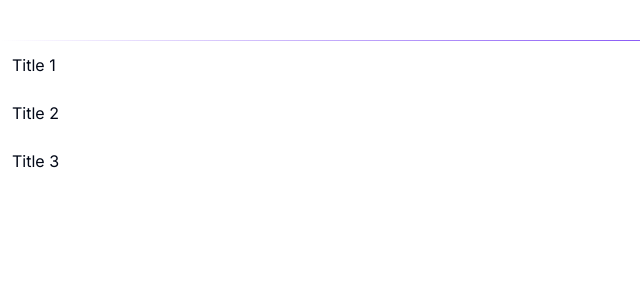
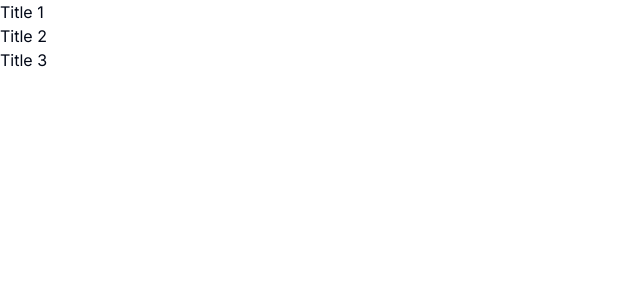
Before and after one commit to Rishiii7/React-Exp, a Next.js app in the folder my-learning/: page /Day-3 in a window 1280 px wide. Shown: the top 300 px of the page, without its empty margins (0-640 px from the left). Built offline with nearby package versions, Linux system fonts and the light colour scheme.

Commit message:
feat: added accordion function using context api

```diff
--- /dev/null
+++ b/my-learning/app/Day-3/accordion/accordion-context.tsx
@@ -0,0 +1,64 @@
+import React, { useContext } from "react";
+
+export const AccordionContext = React.createContext<{
+    activeContent: string | null ,
+    handleTrigger: (id: string | null ) => void
+} | null>(null);
+export const AccordionItemContext = React.createContext<{ id: string | null } | null>(null);
+
+export const useAccordionContext = () => {
+    const context = useContext(AccordionContext);
+    if( context === undefined) {
+        throw new Error("useAccordion must be used within a <Accordion />");
+    }
+
+    return context;
+}
+
+export const useAccordionItemContext = () => {
+    const context = useContext(AccordionItemContext);
+    if( context === undefined) {
+        throw new Error("useAccordionItemContext must be used within <AccordionItem />")
+    }
+    return context;
+}
+
+export const AccordionProvider = ({
+    children,
+    value
+} : {
+    children: React.ReactNode,
+    value: {
+        activeContent: string | null ;
+        handleTrigger: (id: string | null ) => void;
+    } | null
+}) => {
+    const context = useContext(AccordionContext);
+
+    return (
+        <>
+            <AccordionContext.Provider value={context}>
+                { children }
+            </AccordionContext.Provider>
+        </>
+    )
+}
+
+export const AccordionItemProvider = ({
+    value,
+    children
+}: {
+    value: {
+        id: string | null;
+    }
+    children: React.ReactNode
+}) => {
+
+    return (
+        <>
+            <AccordionItemContext.Provider value={value}>
+                    { children }
+            </AccordionItemContext.Provider>
+        </>
+    )
+}
--- /dev/null
+++ b/my-learning/app/Day-3/accordion/accordion.tsx
@@ -0,0 +1,106 @@
+import React, { useState } from 'react'
+import {
+    AccordionContext,
+    AccordionItemContext,
+    useAccordionContext,
+    useAccordionItemContext
+} from './accordion-context';
+
+type AccordionProps = {
+    children : React.ReactNode
+}
+export const Accordion = ({
+    children
+}: AccordionProps) => {
+    const [activeContent, setActiveContent] = useState<string | null >(null);
+
+    const handleTrigger = (id: string | null ) => {
+        let activeId: string | null  = id;
+        if( activeId === activeContent ) activeId = null
+        setActiveContent(activeId);
+    }
+
+    const value = {
+        activeContent,
+        handleTrigger
+    }
+
+
+    return (
+        <AccordionContext.Provider value={value}>
+            <div>{ children }</div>
+        </AccordionContext.Provider>
+    )
+}
+
+/**
+ * Accordion Item functionality
+ */
+type AccordionItemProps = {
+    children: React.ReactNode
+    id: string | null
+}
+
+export const AccordionItem = ({
+    children,
+    id,
+    ...props
+}: AccordionItemProps) => {
+    const value = {
+        id
+    }
+    return (
+        <>
+        <AccordionItemContext.Provider value={value}>
+            { children }
+        </AccordionItemContext.Provider>
+        </>
+    )
+}
+
+type AccordionTriggerProps = {
+    children: React.ReactNode
+}
+export const AccordionTrigger= ({
+    children
+} : AccordionTriggerProps) => {
+    const context = useAccordionContext();
+    const item = useAccordionItemContext();
+
+    // context can be undefined
+    if( !context || !item) return null
+
+    return (
+        <>
+            <div>
+                <button
+                    onClick={() => context?.handleTrigger(item?.id)}
+                    >
+                    { children }
+                </button>
+            </div>
+        </>
+    );
+}
+
+type AccordionContentProps = {
+    children: React.ReactNode
+}
+export const AccordionContent = ({
+    children
+} : AccordionContentProps) => {
+    const context = useAccordionContext();
+    const item = useAccordionItemContext();
+    console.log( item?.id )
+    return (
+        <>
+            {
+                context?.activeContent === item?.id ? (
+                    <div>
+                        { children }
+                    </div>
+                ) : null
+            }
+        </>
+    )
+}
--- a/my-learning/app/Day-3/page.tsx
+++ b/my-learning/app/Day-3/page.tsx
@@ -1,6 +1,7 @@
 "use client";
 
 import React, { useState } from 'react'
+import { Accordion, AccordionContent, AccordionItem, AccordionTrigger } from './accordion/accordion';
 
 type AccordionProps = {
     id: string;
@@ -29,8 +30,7 @@ const list: AccordionProps[] = [
     },
 ];
 
-const Day3 = () => {
-
+const AccordionFunction = () => {
     const [accordion, setAccordion] = useState<boolean[]>(Array(list.length).fill(false));
 
     const handleAccordion = (index: number) => {
@@ -66,4 +66,23 @@ const Day3 = () => {
     )
 }
 
+const Day3 = () => {
+
+    return (
+        // <AccordionFunction />
+        <>
+            <Accordion>
+                {
+                    list.map( (item) => (
+                        <AccordionItem id={item.id}>
+                            <AccordionTrigger> { item.title }</AccordionTrigger>
+                            <AccordionContent>{item.description}</AccordionContent>
+                        </AccordionItem>
+                    ))
+                }
+            </Accordion>
+        </>
+    )
+}
+
 export default Day3
```
